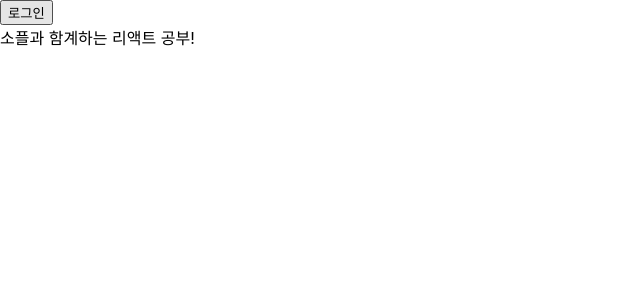
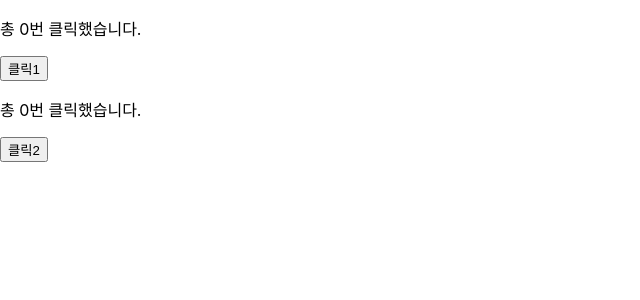
Before and after one commit to itdanja/ezen2023B_web2, a React (Create React App) app in the folder src/main/reactapp/: page / in a window 1280 px wide. Shown: the top 300 px of the page, without its empty margins (0-640 px from the left). Built offline with nearby package versions, Linux system fonts and the light colour scheme.

Commit message:
20240325

```diff
--- /dev/null
+++ b/src/main/reactapp/src/chapter7/Counter2.jsx
@@ -0,0 +1,49 @@
+import { useEffect, useState } from "react";
+
+export default function Counter2(props){
+
+    // 1. useState 상태변수
+    const [ count , setCount ] = useState(0);
+    const [ count2 , setCount2 ] = useState(0);
+
+    // 2. useEffect 이펙트함수 , useEffect( 이펙트함수 , 의존성배열 )
+
+        // 1. 의존성배열 생략시
+            // mount(출생) , unmount(사망) 일떄 (이펙트함수)호출
+            // 모든 렌더링에 있어서  (이펙트함수)호출 됨.
+    // useEffect( ()=>{
+    //     console.log('useEffect()');
+    //     document.title = `총 ${count} 번 클릭했습니다.` }
+    // );
+
+        // 2. 의존성배열 [ ]
+            // mount(출생) , unmount(사망) 일떄 (이펙트함수)호출
+            // 모든 렌더링에 있어서  (이펙트함수)호출 안됨.
+    // useEffect( ()=>{
+    //     console.log('useEffect()');
+    //     document.title = `총 ${count} 번 클릭했습니다.`
+    // } , [ ] );
+
+        // 3. 의존성배열 [ state변수들 ]
+            // mount(출생) , unmount(사망) 일떄 (이펙트함수)호출
+            // 의존배열에 하나라도 포함된 변수가 변경되었을때 (이펙트함수)호출 됨.
+    useEffect( ()=>{
+        console.log('useEffect()');
+        document.title = `총 ${count} 번 클릭했습니다.`
+    } , [ count ] );
+
+    return(<>
+        <div>
+            <p> 총 { count }번 클릭했습니다.</p>
+            <button onClick={ ()=> setCount( count + 1 ) }>
+                클릭1
+            </button>
+
+            <p> 총 { count2 }번 클릭했습니다.</p>
+            <button onClick={ ()=> setCount2( count2 + 1 ) }>
+                클릭2
+            </button>
+
+        </div>
+    </>);
+}
--- a/src/main/reactapp/src/index.js
+++ b/src/main/reactapp/src/index.js
@@ -21,6 +21,8 @@ import CommentList from './chapter5/CommentList';
 // chapter7 예제/실습
 import Counter from './chapter7/Counter';
 import UseStateList from './chapter7/UseStateList';
+import Counter2 from './chapter7/Counter2';
+
 // chapter8 예제/실습
 import ConfirmButton from './chapter8/ConfirmButton';
 // chapter9 예제/실습
@@ -32,7 +34,8 @@ root.render(
     // <Counter />
     // <UseStateList />
     // <ConfirmButton />
-    <LandingPage />
+    // <LandingPage />
+    <Counter2 />
 );
 // !!!!!!!여기가 렌더링 되는 곳이에요
 // root.render(
```
Also changed, not shown: src/main/reactapp/src/chapter9/LandingPage.jsx (line endings or trailing spaces), src/main/reactapp/리액트컴포넌트란.txt.
